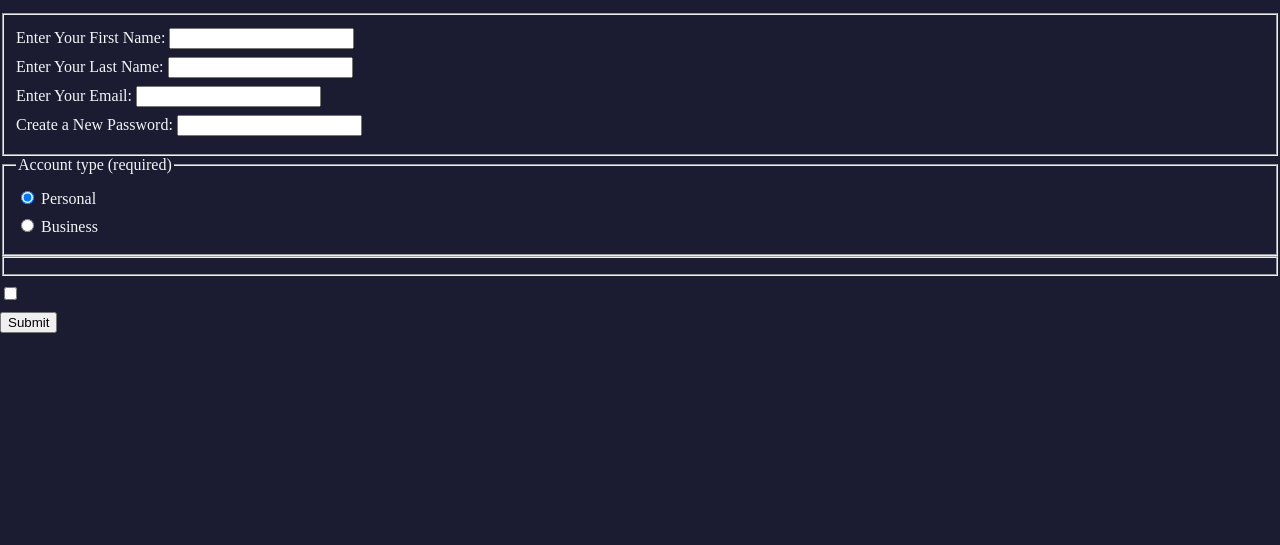
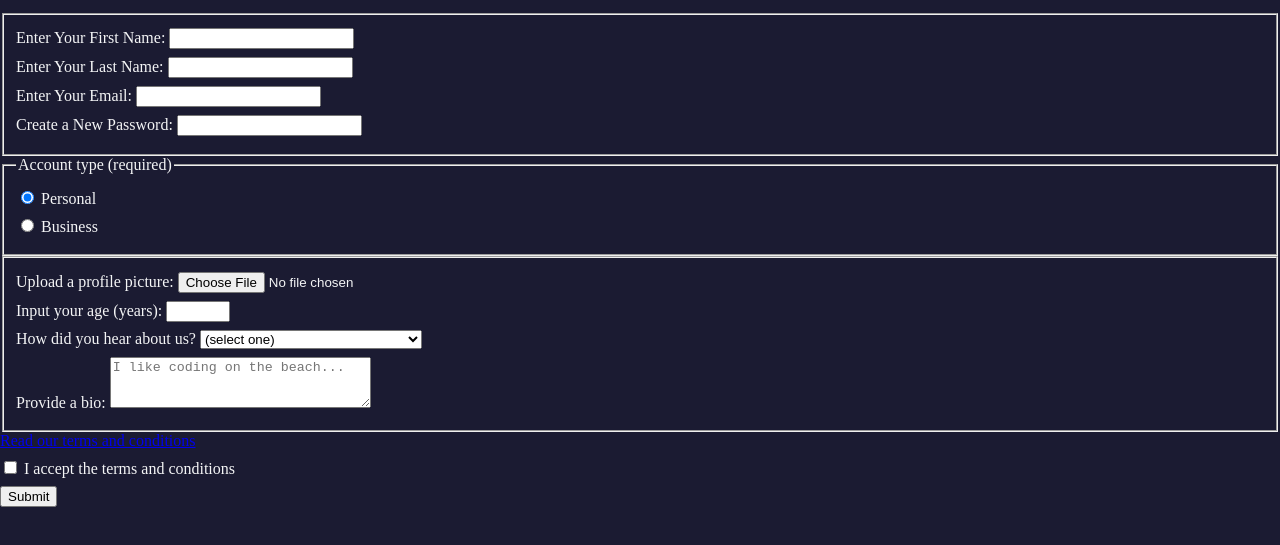
Before and after one commit to Mujtaba0536y/Web, a website: page registration_form.html in a window 1280 px wide. Shown: the part 101-646 px from the top of the page. Drawn offline with Linux system fonts and the light colour scheme.

Commit message:
Registration Form: HTMl DONE

```diff
--- a/registration_form.html
+++ b/registration_form.html
@@ -14,7 +14,7 @@
     <form action="#" class="container">
         <fieldset>
             <label for="first-name">Enter Your First Name:
-                <input type="text" id="first-name" required />
+                <input name type="text" id="first-name" required />
             </label>
 
             <label for="last-name">Enter Your Last Name:
@@ -42,10 +42,34 @@
                 Business
             </label>
         </fieldset>
-        <fieldset></fieldset>
 
+        <fieldset>
+            <label for="profile-picture">Upload a profile picture:
+                <input type="file" name="" id="profile-picture">
+            </label>
+            <label for="age">Input your age (years):
+                <input type="number" name="" id="age" min="13" max="120">
+            </label>
+
+            <label for="referrer">How did you hear about us?
+                <select name="" id="referrer">
+                    <option value="">(select one)</option>
+                    <option value="1">freeCodeCamp News</option>
+                    <option value="2">freeCodeCamp YouTube Channel</option>
+                    <option value="3">freeCodeCamp Forum</option>
+                    <option value="4">Other</option>
+                </select>
+            </label>
+
+            <label for="bio">Provide a bio:
+                <textarea id="bio" rows="3" cols="30" placeholder="I like coding on the beach..."></textarea>
+            </label>
+
+        </fieldset>
+        <a href="#">Read our terms and conditions</a>
         <label for="terms-and-conditions">
             <input type="checkbox" id="terms-and-conditions" required>
+            I accept the terms and conditions
         </label>
         <input type="submit" value="Submit" />
     </form>
```
